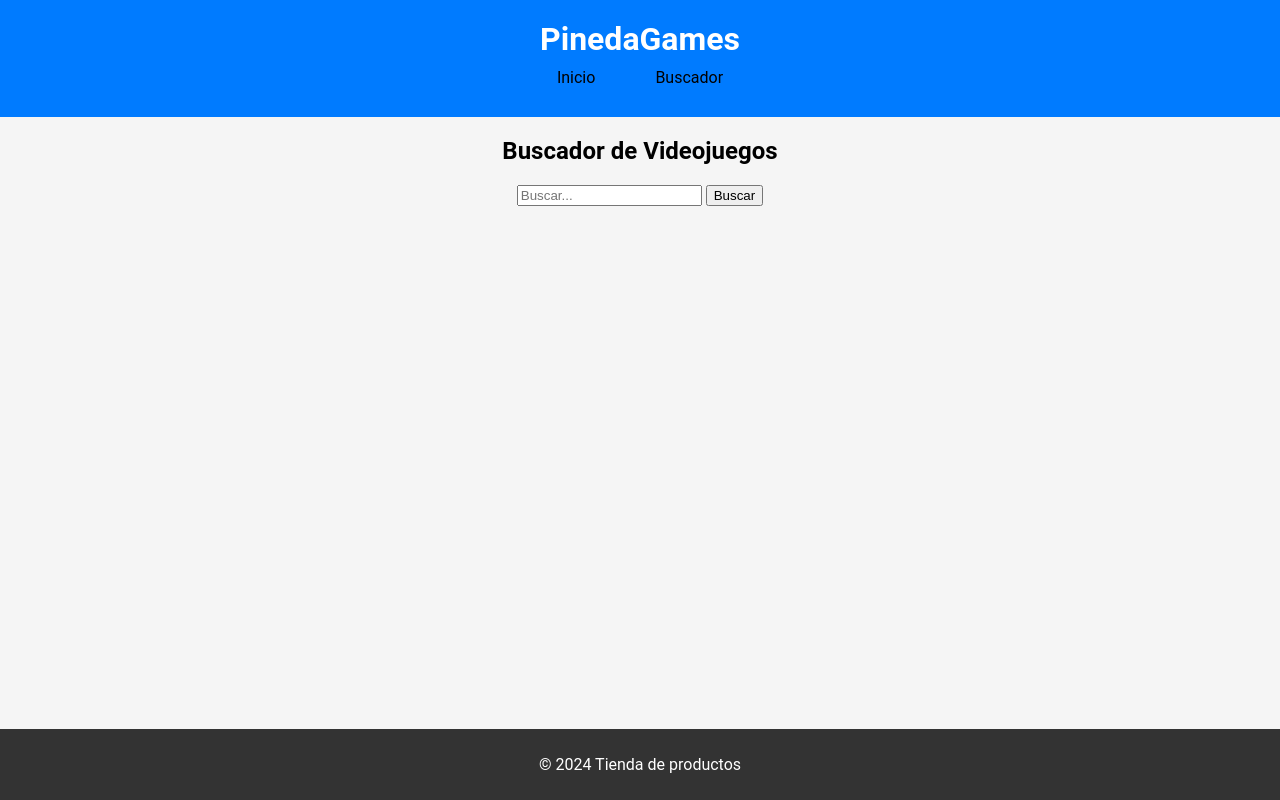
After one commit to JuanantPineda/Proyecto_Fase2, a Flask app: page /buscador in a window 1280 px wide. The commit adds this page. Run offline with Flask 3, Linux system fonts and the light colour scheme.

Commit message:
Se ha creado dos paginas mas

```diff
--- a/app.py
+++ b/app.py
@@ -10,7 +10,24 @@ def index():
     listado = [15,20,25,30,35,40]
 
     if request.method == "GET":
-        return render_template("index.html",listado=listado)
+        valor = 10  # Fijar el valor predeterminado en 10
+        url = "https://api.rawg.io/api/games"
+
+        params = {
+            "key": "d4641e6e548b489f919773236c54f8bb",
+            "page_size": valor
+        }
+
+        response = requests.get(url, params=params)
+
+        data = response.json()
+        videojuegos = []
+
+        for var in data["results"]:
+            diccionario = {"nombre": var["name"], "imagen": var["background_image"], "año": var["released"]}
+            videojuegos.append(diccionario)
+
+        return render_template("index.html", videojuegos=videojuegos, listado=listado, valor=valor)
     else:
         valor = int(request.form.get("valores"))
         url = "https://api.rawg.io/api/games"
@@ -29,6 +46,17 @@ def index():
             diccionario = {"nombre":var["name"],"imagen": var["background_image"],"año":var["released"]}
             videojuegos.append(diccionario)
 
-        return render_template("index.html",videojuegos=videojuegos,listado=listado)
+        return render_template("index.html",videojuegos=videojuegos,listado=listado,valor=valor)
+
+@app.route('/buscador',methods=["GET","POST"])
+def buscador():
+
+
+
+
+
+
+
+     return render_template("buscador.html")
 
 app.run("0.0.0.0",5000,debug=True)
--- a/static/css/style.css
+++ b/static/css/style.css
@@ -67,6 +67,9 @@ h2 {
 }
 
 footer {
+    position: fixed;
+    bottom: 0;
+    width: 100%;
     background-color: #333;
     color: #fff;
     text-align: center;
--- a/templates/base.html
+++ b/templates/base.html
@@ -12,8 +12,7 @@
         <nav>
             <ul>
                 <li><a href="/">Inicio</a></li>
-                <li><a href="/productos">Productos</a></li>
-                <li><a href="/contacto">Contacto</a></li>
+                <li><a href="/buscador">Buscador</a></li>
                 <!-- Agrega más elementos de lista con enlaces a otras páginas si es necesario -->
             </ul>
         </nav>
--- /dev/null
+++ b/templates/buscador.html
@@ -0,0 +1,13 @@
+{% extends "base.html" %}
+{% block title %}Buscador{% endblock %}
+{% block content %}
+
+<section class="menu-desplegable">
+    <h2>Buscador de Videojuegos</h2>
+    <form action="/search" method="GET">
+        <input type="text" name="query" placeholder="Buscar...">
+        <button type="submit">Buscar</button>
+    </form>
+</section>
+
+{% endblock %}
--- a/templates/index.html
+++ b/templates/index.html
@@ -6,7 +6,7 @@
     <h2>Elementos por página:</h2>
     <form action="/" method="post">
         <select name="valores" type="number">
-            <option value="10">10</option>
+            <option selected value="10">10</option>
             {% for var in listado %}
                 {% if valor is defined and valor == var %}
                     <option selected value="{{ var }}">{{ var }}</option>
@@ -24,7 +24,7 @@
         <div class="producto">
             <img src="{{ var.imagen }}">
             <div class="informacion_producto">
-                <h2>{{ var.nombre }}</h2>
+                <h2><a href="/detalle/{{ var.nombre }}"></a>{{ var.nombre }}</h2>
                 <p>Año de estreno: {{ var.año }}</p>
             </div>
         </div>
```
Also changed, not shown: templates/detalle.html (added, +9 -0 lines).
